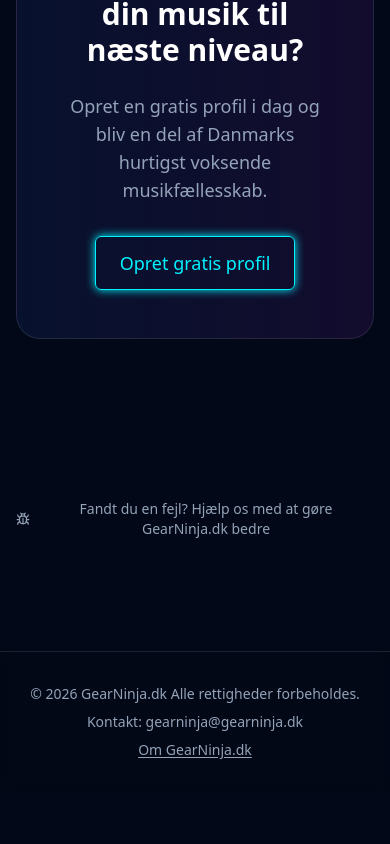
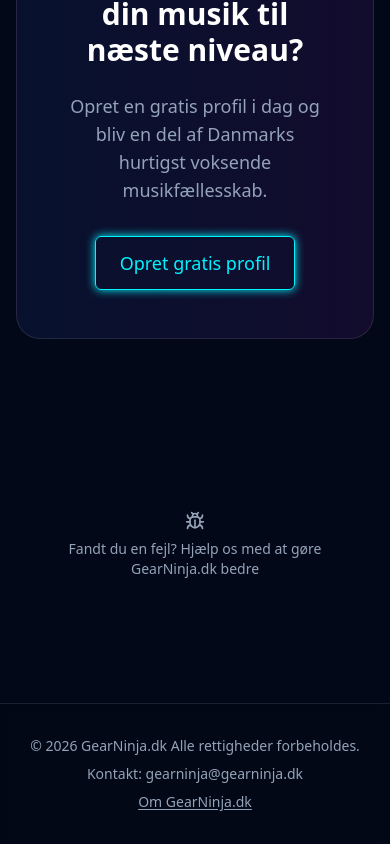
Before and after one commit to mikkelkonyher/gearninja, a React (Vite) app: page / in a window 390 px wide. Shown: the part 1592-2436 px from the top of the page. Before the commit the page ends 2384 px from the top, so only its background shows below. Built offline with nearby package versions, Linux system fonts and the light colour scheme; no server answers; the database is empty.

Commit message:
BugTextMobileDevices

```diff
--- a/src/pages/LandingPage.tsx
+++ b/src/pages/LandingPage.tsx
@@ -608,13 +608,13 @@ export function LandingPage() {
 
       {/* Feedback Section */}
       <section className="container mx-auto px-4 pb-8">
-        <div className="text-center">
+        <div className="flex justify-center">
           <button
             onClick={() => setShowBugReportModal(true)}
-            className="inline-flex items-center gap-2 text-sm text-muted-foreground hover:text-neon-blue transition-colors group"
+            className="flex flex-col sm:flex-row items-center gap-2 sm:gap-3 px-4 py-3 rounded-xl text-muted-foreground hover:text-neon-blue hover:bg-white/5 transition-all group"
           >
-            <Bug className="w-4 h-4" />
-            <span>
+            <Bug className="w-5 h-5 sm:w-4 sm:h-4 flex-shrink-0" />
+            <span className="text-sm text-center sm:text-left">
               Fandt du en fejl? Hjælp os med at gøre GearNinja.dk bedre
             </span>
           </button>
```
